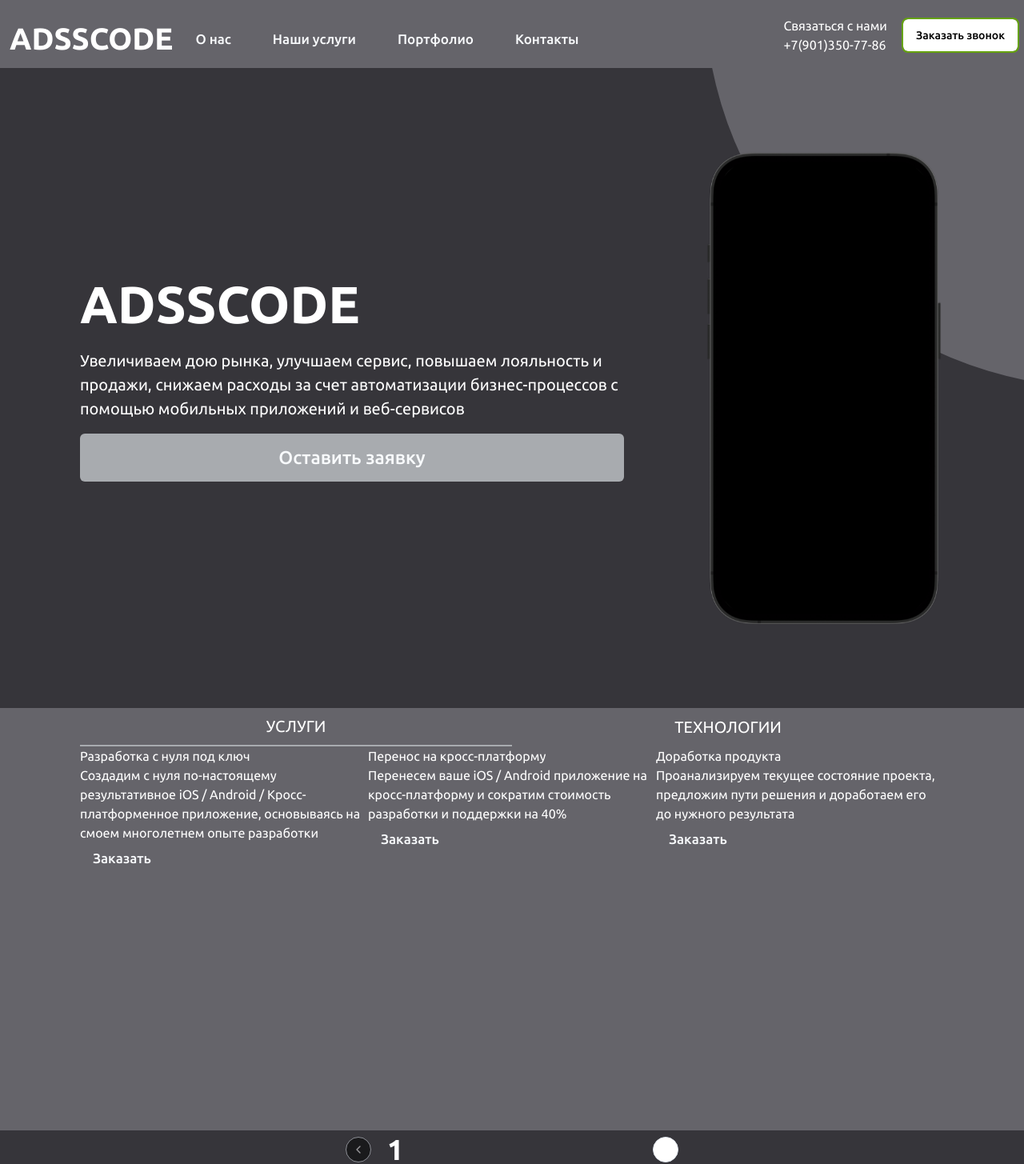
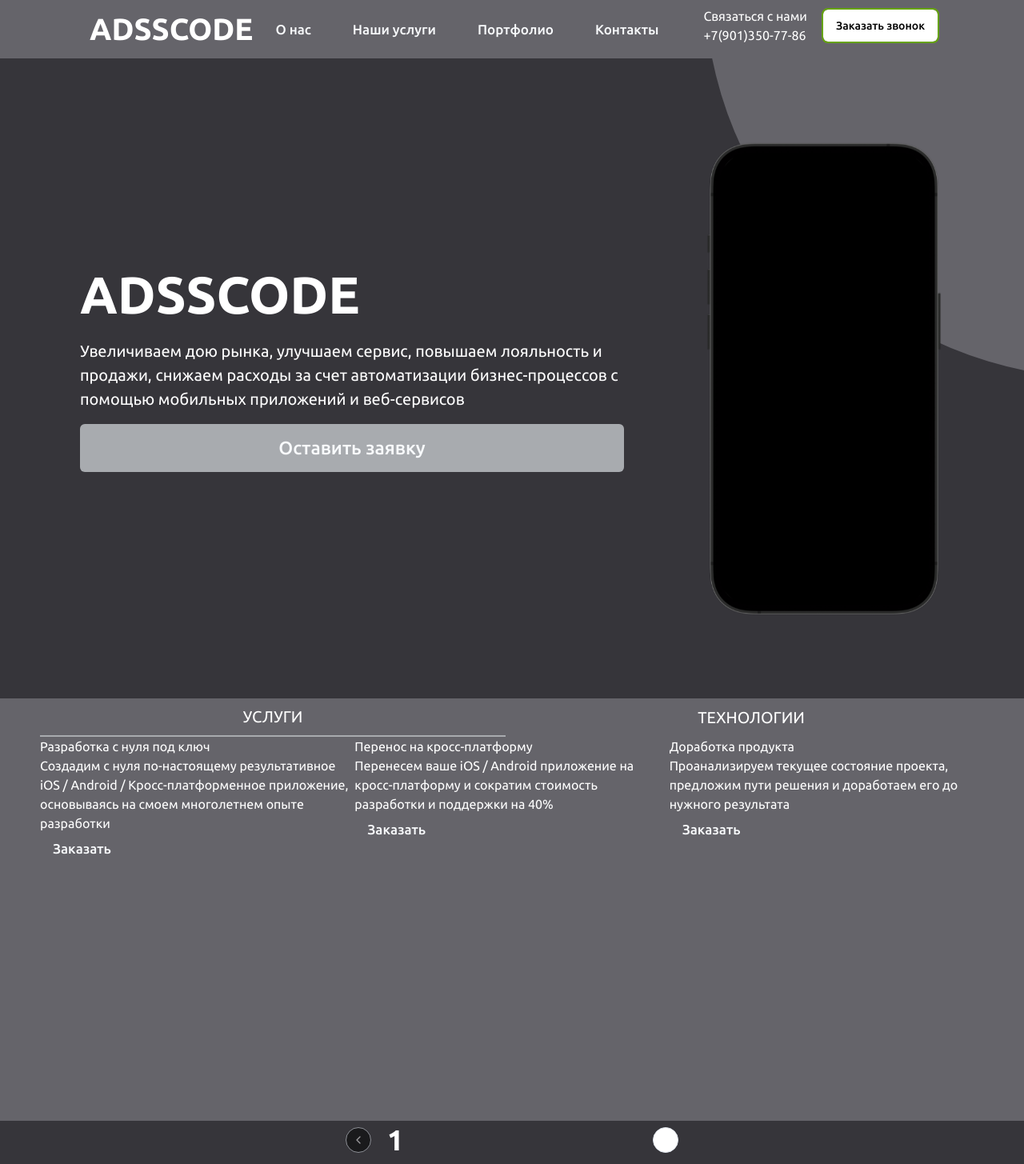
Before and after one commit to OneDeadL1ne/Adss, a React (Vite) app: page / in a window 1280 px wide. Shown: the top 1455 px of the page at 80% size. Built offline with nearby package versions, Linux system fonts and the light colour scheme.

Commit message:
Bug fix3

```diff
--- a/src/components/About.tsx
+++ b/src/components/About.tsx
@@ -10,7 +10,12 @@ export default function About({
             <div className="flex justify-center items-start @[650px]:items-center  h-screen scroll-mt-[70px] text-white">
                 <motion.div
                     className="h-[1000px] w-[1000px] rounded-full bg-[#65646A] right-0 "
-					animate={{ y: -500, x: 600, position: "absolute", scale: [0, 0, 1] }}
+                    animate={{
+                        y: -500,
+                        x: 600,
+                        position: "absolute",
+                        scale: [0, 0, 1],
+                    }}
                     transition={{ repeatType: "reverse" }}
                 />
 
@@ -20,9 +25,10 @@ export default function About({
                             ADSSCODE
                         </p>
                         <p className="text-wrap  text-[20px] ">
-							Увеличиваем дою рынка, улучшаем сервис, повышаем лояльность и продажи,
-							снижаем расходы за счет автоматизации бизнес-процессов с помощью
-							мобильных приложений и веб-сервисов
+                            Увеличиваем дою рынка, улучшаем сервис, повышаем
+                            лояльность и продажи, снижаем расходы за счет
+                            автоматизации бизнес-процессов с помощью мобильных
+                            приложений и веб-сервисов
                         </p>
 
                         <Button
--- a/src/components/Layout.tsx
+++ b/src/components/Layout.tsx
@@ -28,11 +28,11 @@ export default function Layout() {
     };
 
     return (
-		<div className="flex flex-col min-h-screen bg-[#36353A]   ">
+        <div className="flex flex-col min-h-screen bg-[#36353A]  ">
             <header className="z-30 sticky top-0 bg-[#65646A] p-2  text-white @container">
-				<div className="flow-root items-center mt-3">
+                <div className="flow-root items-center @[800px]:ml-[100px] @[800px]:mr-[100px] @[800px]:mt-0 z-20 ">
                     <div className="float-start flex justify-start items-center">
-						<div className="inline-flex @[950px]:hidden font-bold mr-5">
+                        <div className="inline-flex @[1100px]:hidden font-bold mr-5">
                             <Burger links={props} />
                         </div>
                         <a
@@ -41,7 +41,7 @@ export default function Layout() {
                         >
                             ADSSCODE
                         </a>
-						<div className=" mr-auto  hidden @[950px]:inline-flex">
+                        <div className=" mr-auto  hidden @[1100px]:inline-flex">
                             <Button
                                 className="text-[17px] mr-5 bg-transparent hover:bg-gray-400"
                                 onClick={() => {
@@ -90,11 +90,15 @@ export default function Layout() {
                             <br />
                             +7(901)350-77-86
                         </p>
-						<Button className="hidden @[950px]:inline-flex bg-white text-black outline outline-2 outline-lime-600 hover:bg-neutral-300">
+                        <Button className="hidden @[1100px]:inline-flex bg-white text-black outline outline-2 outline-lime-600 hover:bg-neutral-300">
                             Заказать звонок
                         </Button>
-						<Button className="inline-flex @[950px]:hidden mr-5 h-14 w-14 rounded-full bg-white  hover:bg-neutral-300">
-							<Phone color="black" fill="black" strokeWidth={0.1} />
+                        <Button className="inline-flex @[1100px]:hidden mr-5 h-14 w-14 rounded-full bg-white  hover:bg-neutral-300">
+                            <Phone
+                                color="black"
+                                fill="black"
+                                strokeWidth={0.1}
+                            />
                         </Button>
                     </div>
                 </div>
@@ -115,14 +119,26 @@ export default function Layout() {
                     <About contactsRef={contactsRef} />
                 </div>
 
-				<div ref={serviceRef} id="service" className="scroll-mt-[70px]">
+                <div
+                    ref={serviceRef}
+                    id="service"
+                    className="scroll-mt-[70px] "
+                >
                     <Service contactsRef={contactsRef} />
                 </div>
-				<div ref={portfolioRef} id="portfolio" className="scroll-mt-[70px]">
+                <div
+                    ref={portfolioRef}
+                    id="portfolio"
+                    className="scroll-mt-[70px]"
+                >
                     <Portfolio />
                 </div>
 
-				<div ref={contactsRef} id="contacts" className="scroll-mt-[70px]">
+                <div
+                    ref={contactsRef}
+                    id="contacts"
+                    className="scroll-mt-[70px]"
+                >
                     <h2 className="text-2xl font-bold mb-6">contacts</h2>
                 </div>
             </main>
--- a/src/components/Service.tsx
+++ b/src/components/Service.tsx
@@ -16,20 +16,26 @@ export default function Service({
     };
     return (
         <div className="@container">
-			<div className="flex justify-center  bg-[#65646A] items-center   scroll-mt-[1000px] text-white">
-				<Tabs defaultValue="account" className="w-full mr-[100px] ml-[100px]">
+            <div className="bg-[#65646A] text-white scroll-mt-[1000px] flex justify-center">
+                <div className="flex justify-center items-center max-w-[2300px]">
+                    <Tabs
+                        defaultValue="account"
+                        className="w-full mr-[50px] ml-[50px] @[900px]mr-[100px] @[900px]ml-[100px]"
+                    >
                         <TabsList className="grid w-full grid-cols-2  ">
                             <TabsTrigger
                                 value="account"
-							className="data-[state=active]:border-b-2 p-2  border-[#A8ABAF]  uppercase"
+                                className="data-[state=active]:border-b-2 p-2 mr-2  border-[#A8ABAF]  uppercase"
                             >
                                 <p className="uppercase text-[20px]">услуги</p>
                             </TabsTrigger>
                             <TabsTrigger
                                 value="password"
-							className="data-[state=active]:border-b-2 p-2 border-[#A8ABAF] uppercase"
+                                className="data-[state=active]:border-b-2 p-2 ml-2 border-[#A8ABAF] uppercase"
                             >
-							<p className="uppercase text-[20px]">технологии</p>
+                                <p className="uppercase text-[20px]">
+                                    технологии
+                                </p>
                             </TabsTrigger>
                         </TabsList>
                         <TabsContent value="account" className="w-full">
@@ -37,9 +43,11 @@ export default function Service({
                                 <div className="justify-center">
                                     <p>Разработка с нуля под ключ</p>
                                     <p>
-									Создадим с нуля по-настоящему результативное iOS / Android /
-									Кросс-платформенное приложение, основываясь на смоем многолетнем
-									опыте разработки
+                                        Создадим с нуля по-настоящему
+                                        результативное iOS / Android /
+                                        Кросс-платформенное приложение,
+                                        основываясь на смоем многолетнем опыте
+                                        разработки
                                     </p>
                                     <Button
                                         className="text-[17px]  bg-transparent hover:bg-gray-400"
@@ -51,8 +59,9 @@ export default function Service({
                                 <div>
                                     <p>Перенос на кросс-платформу</p>
                                     <p>
-									Перенесем ваше iOS / Android приложение на кросс-платформу и
-									сократим стоимость разработки и поддержки на 40%
+                                        Перенесем ваше iOS / Android приложение
+                                        на кросс-платформу и сократим стоимость
+                                        разработки и поддержки на 40%
                                     </p>
                                     <Button
                                         className="text-[17px]  bg-transparent hover:bg-gray-400"
@@ -64,8 +73,9 @@ export default function Service({
                                 <div>
                                     <p>Доработка продукта</p>
                                     <p>
-									Проанализируем текущее состояние проекта, предложим пути решения
-									и доработаем его до нужного результата
+                                        Проанализируем текущее состояние
+                                        проекта, предложим пути решения и
+                                        доработаем его до нужного результата
                                     </p>
                                     <Button
                                         className="text-[17px]  bg-transparent hover:bg-gray-400"
@@ -76,14 +86,23 @@ export default function Service({
                                 </div>
                             </div>
                         </TabsContent>
-					<TabsContent value="password">
-						<div className="grid  grid-rows-3 grid-cols-2 @[900px]:grid-cols-5 justify-center">
+                        <TabsContent
+                            className="flex justify-start"
+                            value="password"
+                        >
+                            <div className="grid grid-rows-2 grid-cols-2 @[900px]:grid-cols-5 ">
                                 <div>
-								<img src="/kotlin.png" className="h-[130px]" />
+                                    <img
+                                        src="/kotlin.png"
+                                        className="h-[130px] "
+                                    />
                                     <p>Kotlin</p>
                                 </div>
                                 <div>
-								<img src="/flutter.png" className="h-[130px]" />
+                                    <img
+                                        src="/flutter.png"
+                                        className="h-[130px]"
+                                    />
                                     <p>Flutter</p>
                                 </div>
                                 <div>
@@ -94,14 +113,15 @@ export default function Service({
                                     <Swift height={130} />
                                     <p>Swift</p>
                                 </div>
-							<div>
-								<Firebase height={130} />
-								<p className="text-center">Firebase</p>
+                                <div className="col-start-1 col-end-2 place items-center">
+                                    <Firebase className="" height={130} />
+                                    <p className="">Firebase</p>
                                 </div>
                             </div>
                         </TabsContent>
                     </Tabs>
                 </div>
             </div>
+        </div>
     );
 }
```
Lines whose indentation alone changed are shown as unchanged.
